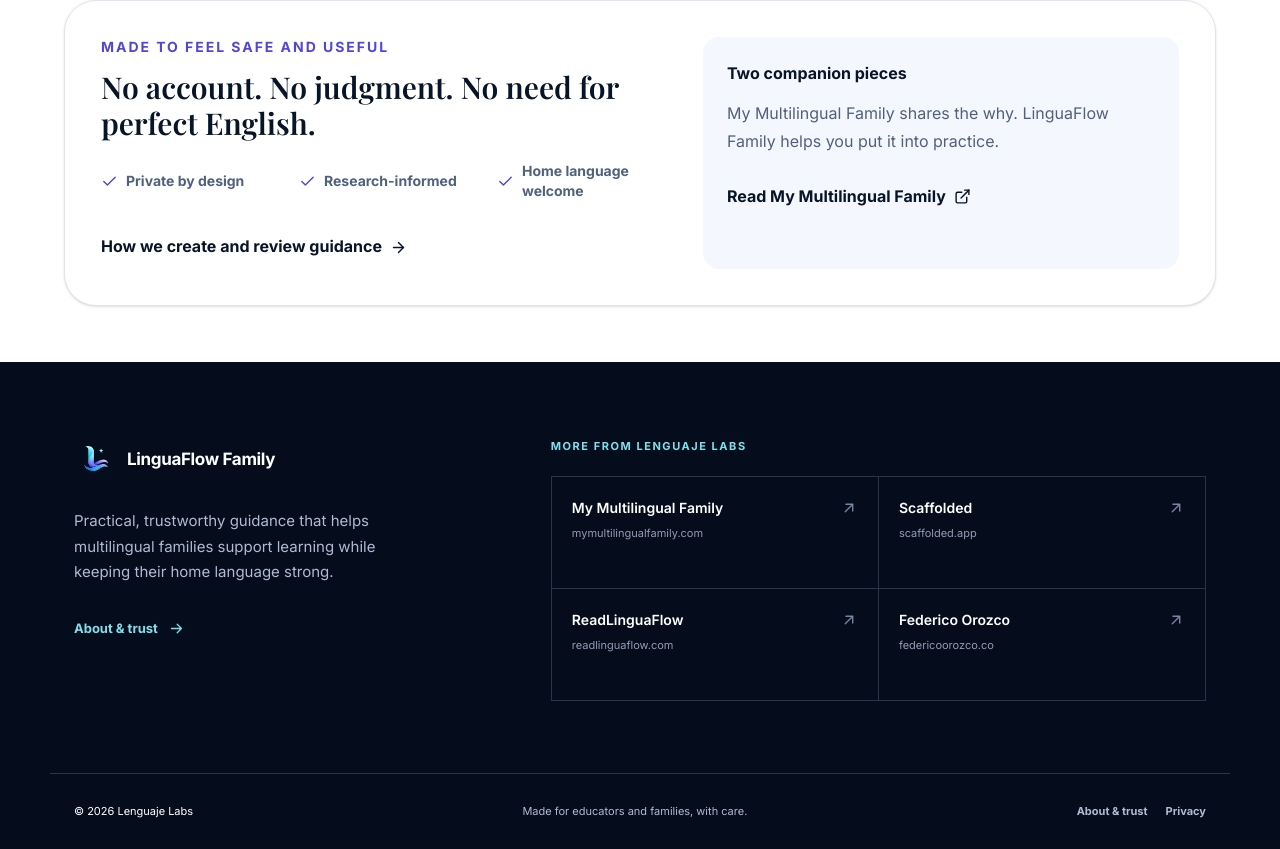
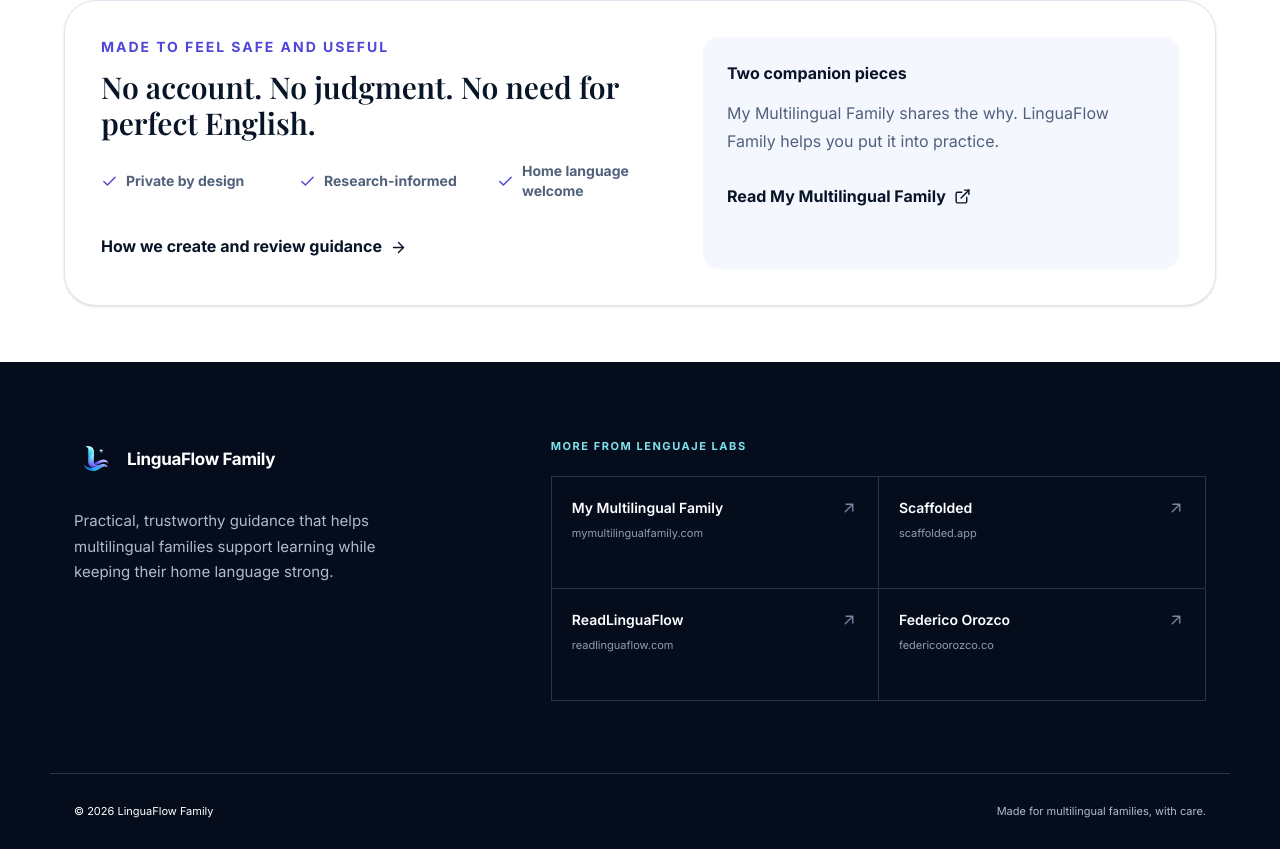
Before and after one commit to LenguajeLabs-design/LinguaFlow-Family, a React (Vite) app: page /#/today in a window 1280 px wide. Shown: the part 1574-2423 px from the top of the page. Built offline with nearby package versions, Linux system fonts and the light colour scheme.

Commit message:
Simplify family footer

```diff
--- a/src/App.tsx
+++ b/src/App.tsx
@@ -667,12 +667,6 @@
               Practical, trustworthy guidance that helps multilingual families
               support learning while keeping their home language strong.
             </p>
-            <a className="ll-footer__contact" href="#/about">
-              About &amp; trust
-              <svg aria-hidden="true" viewBox="0 0 24 24">
-                <path d="M5 12h14m-6-6 6 6-6 6" />
-              </svg>
-            </a>
           </div>
 
           <div className="ll-footer__sites">
@@ -701,12 +695,8 @@
         </div>
 
         <div className="ll-footer__bottom">
-          <span>© 2026 Lenguaje Labs</span>
-          <span>Made for educators and families, with care.</span>
-          <nav className="ll-footer__legal" aria-label="Legal and trust">
-            <a href="#/about">About &amp; trust</a>
-            <a href="#/privacy">Privacy</a>
-          </nav>
+          <span>© 2026 LinguaFlow Family</span>
+          <span>Made for multilingual families, with care.</span>
         </div>
       </footer>
     </div>
--- a/src/index.css
+++ b/src/index.css
@@ -176,19 +176,7 @@
   font-size: 15px;
   line-height: 1.7;
 }
-.ll-footer__contact {
-  display: inline-flex;
-  align-items: center;
-  width: max-content;
-  min-height: 44px;
-  margin-top: 22px;
-  gap: 10px;
-  color: #7fe0ec;
-  font-size: 13px;
-  font-weight: 700;
-  text-decoration: none;
-}
-.ll-footer__contact svg, .ll-footer__links svg {
+.ll-footer__links svg {
   display: block;
   fill: none;
   stroke: currentColor;
@@ -196,8 +184,6 @@
   stroke-linecap: round;
   stroke-linejoin: round;
 }
-.ll-footer__contact svg { width: 17px; height: 17px; transition: transform 180ms ease; }
-.ll-footer__contact:hover svg, .ll-footer__contact:focus-visible svg { transform: translateX(3px); }
 .ll-footer__label {
   margin: 0 0 20px;
   color: #7fe0ec;
@@ -247,10 +233,6 @@
   color: #8290a7;
   font-size: 11px;
 }
-.ll-footer__legal { display: flex; align-items: center; gap: 18px; }
-.ll-footer__legal a { min-height: 44px; display: inline-flex; align-items: center; color: #aebbd0; font-weight: 700; text-decoration: none; }
-.ll-footer__legal a:hover, .ll-footer__legal a:focus-visible { color: #83e3ef; }
-
 @media (max-width: 800px) {
   .ll-footer__main { grid-template-columns: 1fr; gap: 48px; padding-top: 62px; padding-bottom: 54px; }
 }
@@ -260,8 +242,7 @@
   .ll-footer__intro p { margin-top: 22px; }
   .ll-footer__links { grid-template-columns: 1fr; }
   .ll-footer__links a { min-height: 88px; padding: 19px 17px; }
-  .ll-footer__bottom { min-height: 112px; align-items: flex-start; justify-content: center; flex-direction: column; gap: 3px; padding-top: 18px; padding-bottom: 18px; }
-  .ll-footer__legal { gap: 20px; }
+  .ll-footer__bottom { min-height: 92px; align-items: flex-start; justify-content: center; flex-direction: column; gap: 7px; padding-top: 22px; padding-bottom: 22px; }
 }
 
 /* Warm, quiet surfaces and comfortable controls */
```
